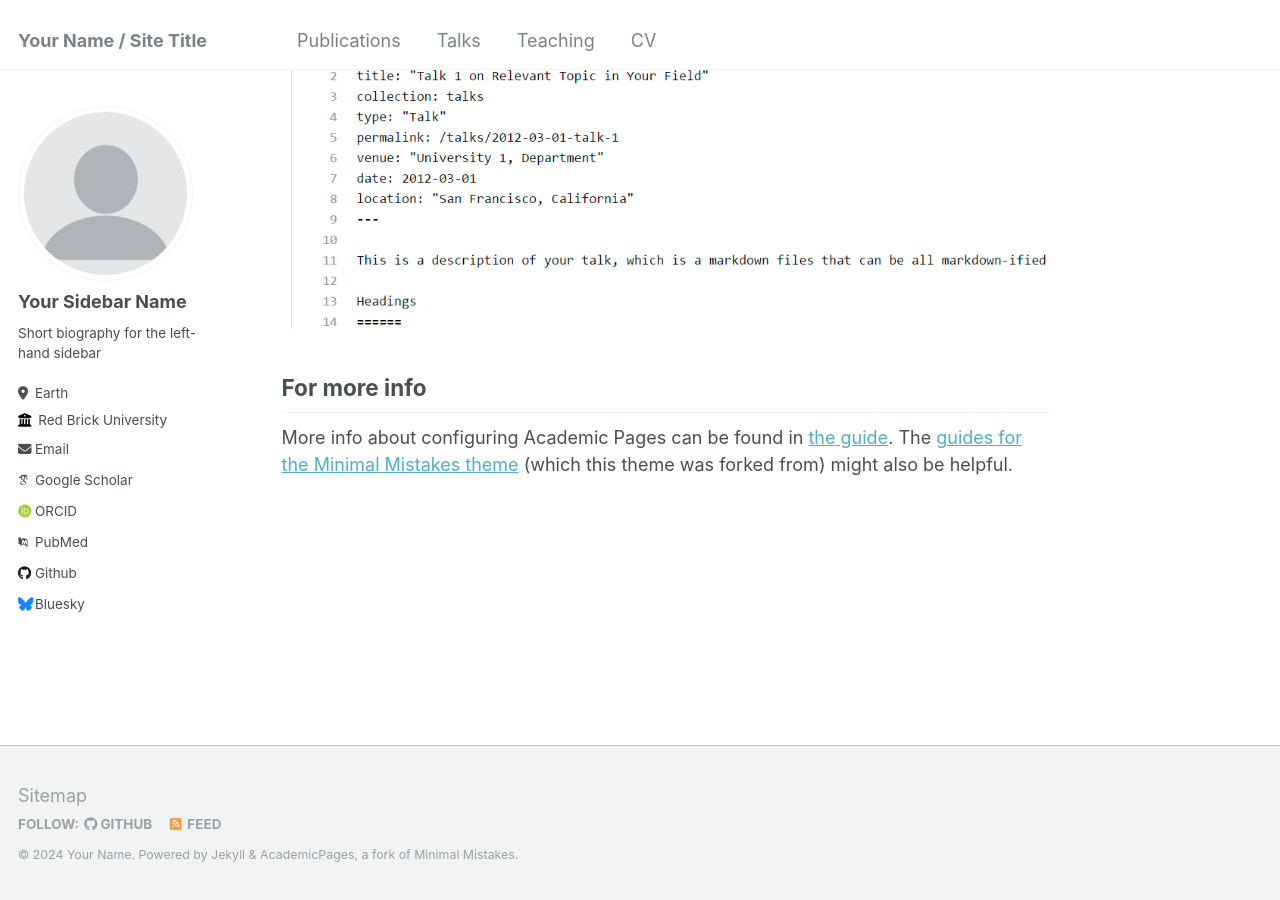
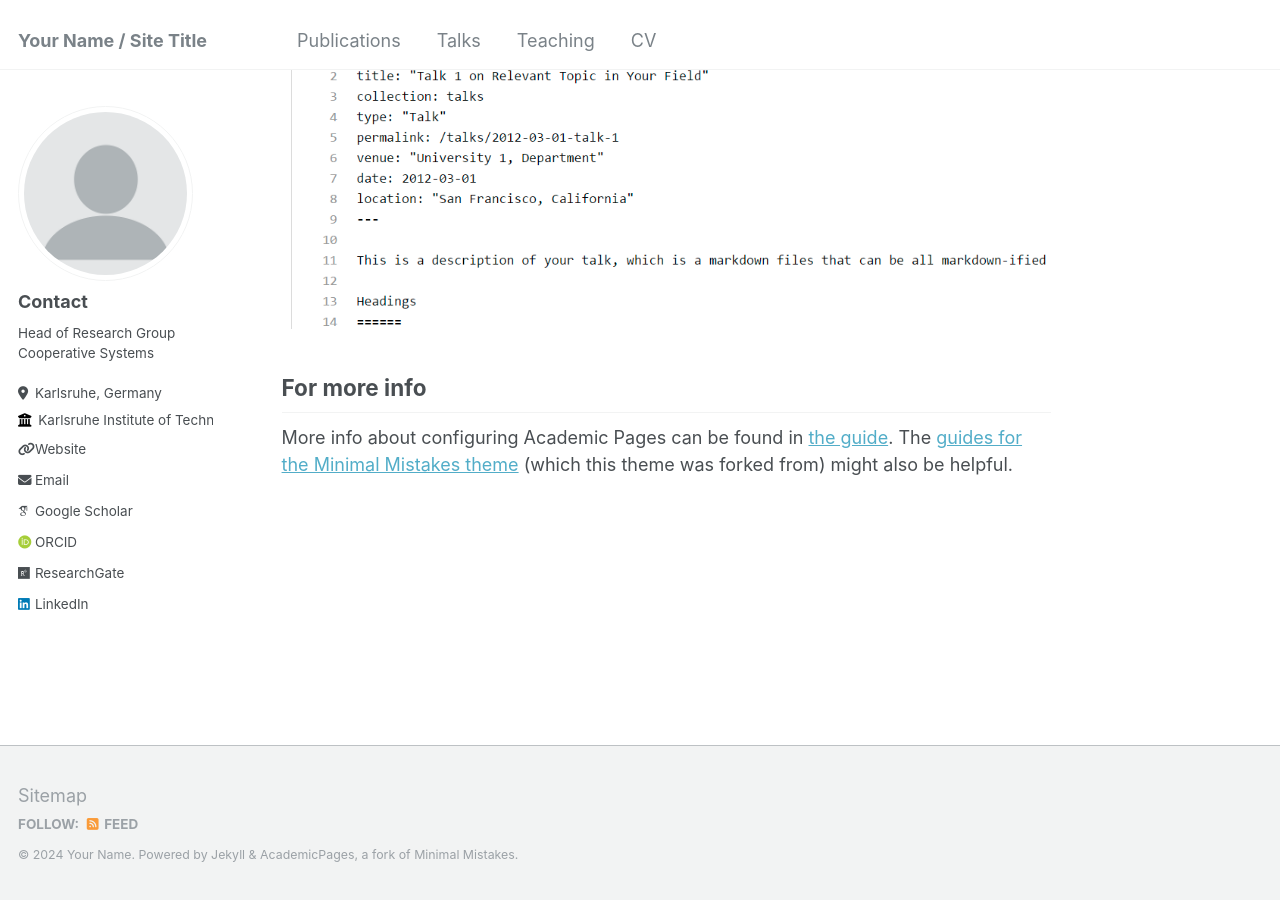
Before and after one commit to balint-varga-KIT/balint-varga-KIT, a Jekyll site: the page built from _pages/about.md, in a window 1280 px wide and 900 px high, scrolled down 2660 px. Built offline with Jekyll 4.4.1, drawn with Linux system fonts in a browser that asks for light colours; some web fonts are replaced.

Commit message:
Sidebar updates

```diff
--- a/_config.yml
+++ b/_config.yml
@@ -12,9 +12,9 @@ title                    : "Your Name / Site Title"
 title_separator          : "-"
 name                     : &name "Your Name"
 description              : &description "personal description"
-url                      : https://academicpages.github.io # the base hostname & protocol for your site e.g. "https://mmistakes.github.io"
+url                      : https://balint-varga-kit.github.io # the base hostname & protocol for your site e.g. "https://mmistakes.github.io"
 baseurl                  : "" # the subpath of your site, e.g. "/blog"
-repository               : "academicpages/academicpages.github.io"
+repository               : "balint-varga-kit/balint-varga-kit.github.io"
 
 # Site Author - The following control what appear as part of the author content on the side bar.
 #               If a field is blank the icon and link will not appear, otherwise it will be shown.
@@ -22,56 +22,56 @@ repository               : "academicpages/academicpages.github.io"
 author:
   # Biographic information
   avatar           : "profile.png"
-  name             : "Your Sidebar Name"
-  pronouns         : # example: "she/her"
-  bio              : "Short biography for the left-hand sidebar"
-  location         : "Earth"
-  employer         : "Red Brick University"
-  uri              : # URL
-  email            : "none@example.org"
+  name             : "Contact"
+  #pronouns         : # example: "she/her"
+  bio              : "Head of Research Group Cooperative Systems"
+  location         : "Karlsruhe, Germany"
+  employer         : "Karlsruhe Institute of Technology"
+  uri              : https://www.irs.kit.edu/1361_1666.php
+  email            : "balint.varga2@kit.edu"
 
   # Academic websites
   arxiv            : # URL - Update with the correct link to your profile
-  googlescholar    : "https://scholar.google.com/citations?user=PS_CX0AAAAAJ"
-  impactstory      : # URL
-  orcid            : "http://orcid.org/yourorcidurl"
-  semantic         : # URL
-  pubmed           : "https://www.ncbi.nlm.nih.gov/pubmed/?term=john+snow"
-  researchgate     : # URL
+  googlescholar    : "https://scholar.google.com/citations?user=etzNqcwAAAAJ&hl=en"
+  #impactstory      : # URL
+  orcid            : "https://orcid.org/0000-0002-4189-0105"
+  #semantic         : # URL
+  #pubmed           : "https://www.ncbi.nlm.nih.gov/pubmed/?term=john+snow"
+  researchgate     : https://www.researchgate.net/profile/Balint-Varga-3
 
   # Repositories and software development
-  bitbucket        : # Username - Update with your username on the site
-  codepen          : # Username
-  dribbble         : # Username
-  github           : "academicpages"
-  kaggle           : # Username
-  stackoverflow    : # User number or user number and name (i.e., use "1" or "1/jeff-atwood")
+  #bitbucket        : # Username - Update with your username on the site
+  #codepen          : # Username
+  #dribbble         : # Username
+  #github           : "academicpages"
+  #kaggle           : # Username
+  #stackoverflow    : # User number or user number and name (i.e., use "1" or "1/jeff-atwood")
 
   # Social media
-  bluesky          : "bsky.app" # Replace this with you Bluesky username
-  facebook         : # Username
-  flickr           : # Username
-  foursquare       : # Username
-  goodreads        : # Username
-  google_plus      : # Username
-  keybase          : # Username
-  instagram        : # Username
-  lastfm           : # Username
-  linkedin         : # Username
-  mastodon         : # URL
-  medium           : # URL
-  pinterest        : # Username
-  soundcloud       : # Username
-  steam            : # Username
-  telegram         : # URL
-  tumblr           : # Username
-  twitter          : # Username for X / Twitter
-  vine             : # Username
-  weibo            : # Username
-  wikipedia        : # Username
-  xing             : # Username
-  youtube          : # Username
-  zhihu            : # URL
+  #bluesky          : "bsky.app" # Replace this with you Bluesky username
+  #facebook         : # Username
+  #flickr           : # Username
+  #foursquare       : # Username
+  #goodreads        : # Username
+  #google_plus      : # Username
+  #keybase          : # Username
+  #instagram        : # Username
+  #lastfm           : # Username
+  linkedin          : https://www.linkedin.com/in/balint-varga-549470aa  # Username
+  #mastodon         : # URL
+  #medium           : # URL
+  #pinterest        : # Username
+  #soundcloud       : # Username
+  #steam            : # Username
+  #telegram         : # URL
+  #tumblr           : # Username
+  #twitter          : # Username for X / Twitter
+  #vine             : # Username
+  #weibo            : # Username
+  #wikipedia        : # Username
+  #xing             : # Username
+  #youtube          : # Username
+  #zhihu            : # URL
 
 
 # Site Settings
```
